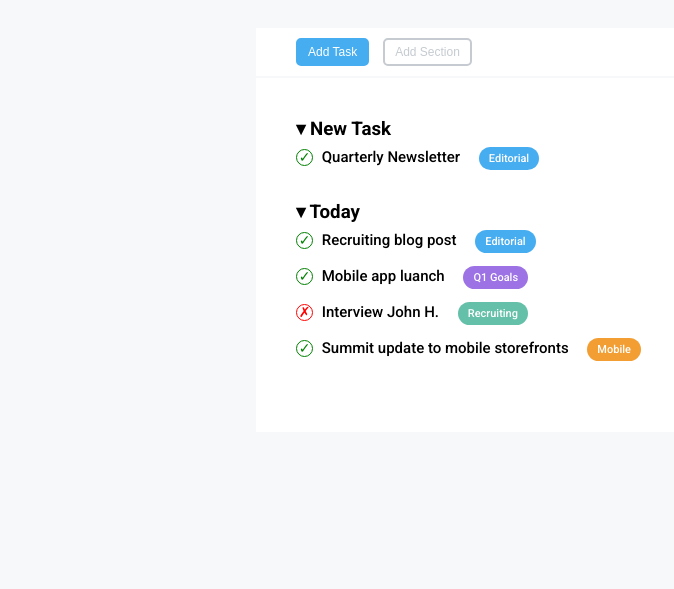
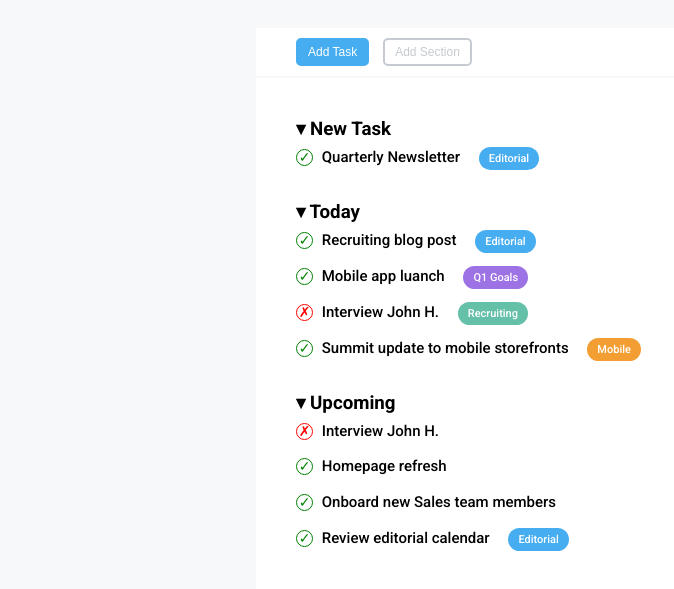
Before and after one commit to Paolo4690/html-css-toboolist, a plain HTML site: page index.html in a window 1280 px wide. Shown: the part 87-676 px from the top of the page, without its empty margins (0-674 px from the left). Drawn offline with Linux system fonts and the light colour scheme.

Commit message:
add sezione upcoming

```diff
--- a/index.html
+++ b/index.html
@@ -76,6 +76,34 @@
             <!-- SEZIONE UPCOMING -->
             <section>
 
+                <h3>&#9662; Upcoming</h3>
+
+                <ul>
+
+                    <li>
+                        <div class="formattazione-list cross">&cross;</div>
+                        <span>Interview John H.</span>
+                    </li>
+
+                    <li>
+                        <div class="formattazione-list check">&check;</div>
+                        <span>Homepage refresh</span>
+                        <div class="bollino web">Website</div>
+                    </li>
+
+                    <li>
+                        <div class="formattazione-list check">&check;</div>
+                        <span>Onboard new Sales team members</span>
+                        <div class="bollino sales">Sales</div>
+                    </li>
+
+                    <li>
+                        <div class="formattazione-list check">&check;</div>
+                        <span>Review editorial calendar</span>
+                        <div class="bollino editorial">Editorial</div>
+                    </li>
+                </ul>
+
             </section>
         </div>
     </main>
```
